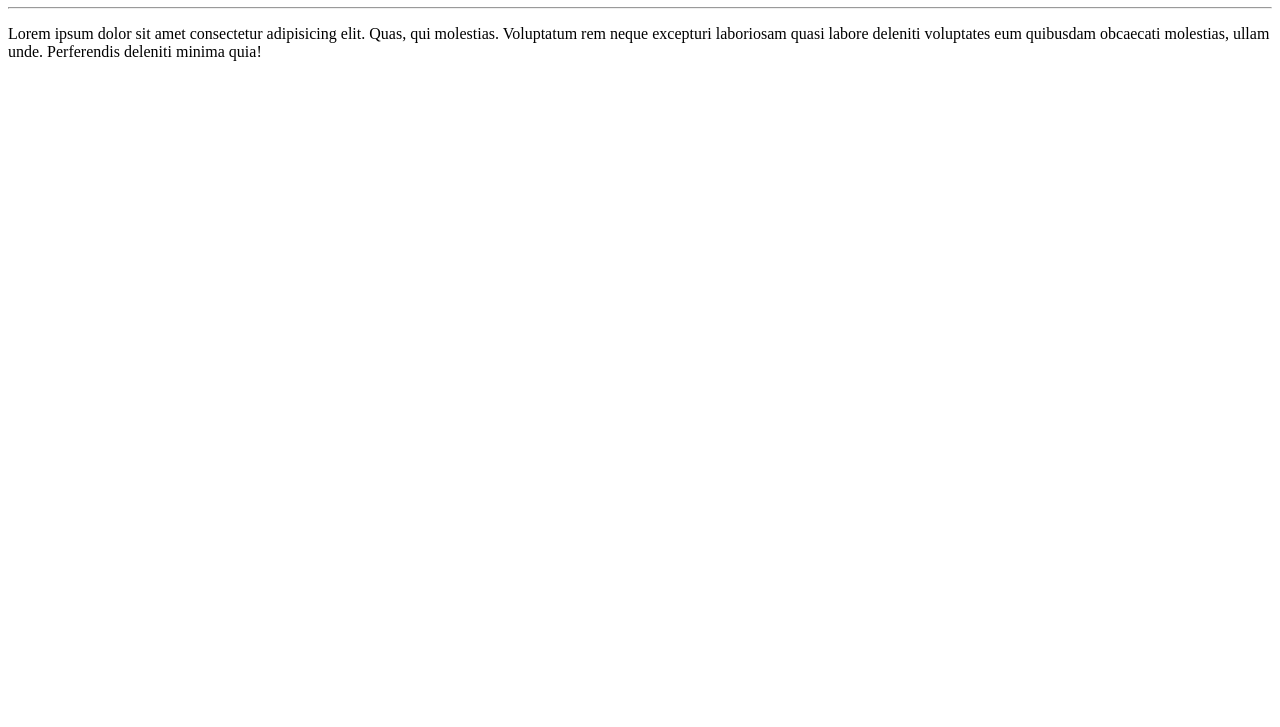
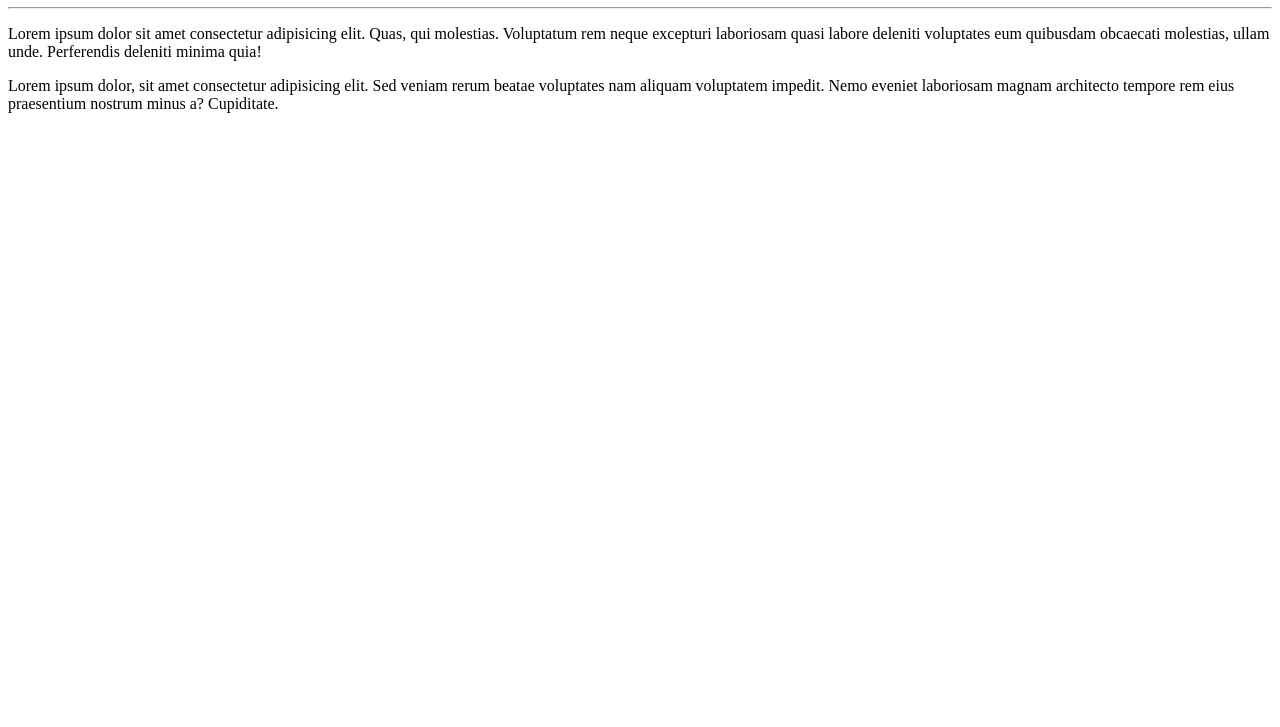
Before and after one commit to ORhyan/HelloWorld, a plain HTML site: page site-exemplo/index.html in a window 1280 px wide. Shown: the part 73-800 px from the top of the page. Drawn offline with Linux system fonts and the light colour scheme.

Commit message:
Adicionei + 1 paragrafo

```diff
--- a/site-exemplo/index.html
+++ b/site-exemplo/index.html
@@ -10,5 +10,6 @@
     <h1>Olá Mundo</h1>
     <hr>
     <p>Lorem ipsum dolor sit amet consectetur adipisicing elit. Quas, qui molestias. Voluptatum rem neque excepturi laboriosam quasi labore deleniti voluptates eum quibusdam obcaecati molestias, ullam unde. Perferendis deleniti minima quia!</p>
+    <p>Lorem ipsum dolor, sit amet consectetur adipisicing elit. Sed veniam rerum beatae voluptates nam aliquam voluptatem impedit. Nemo eveniet laboriosam magnam architecto tempore rem eius praesentium nostrum minus a? Cupiditate.</p>
 </body>
 </html>
```
